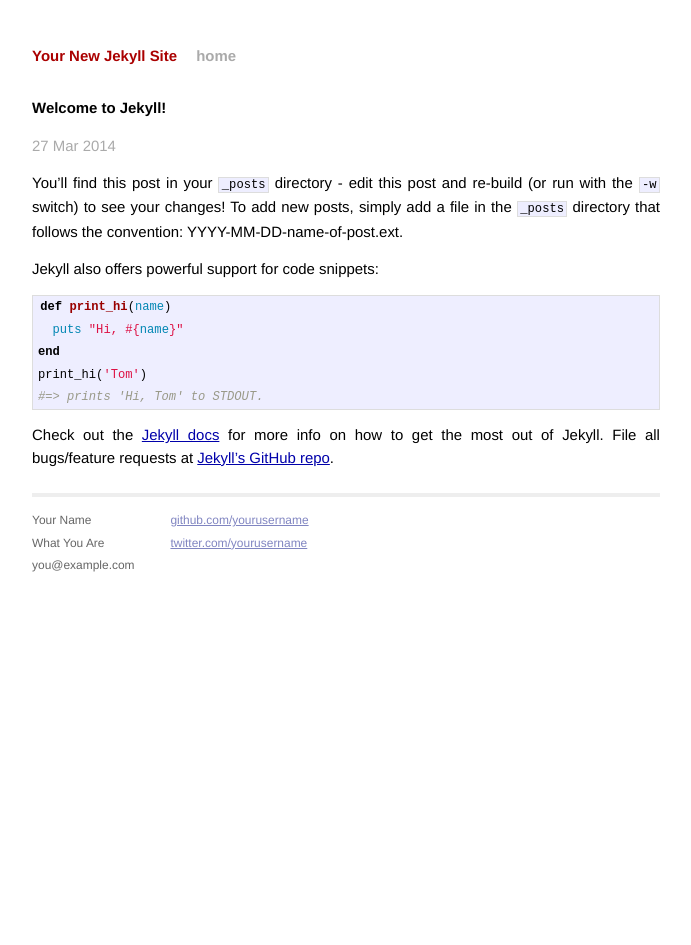
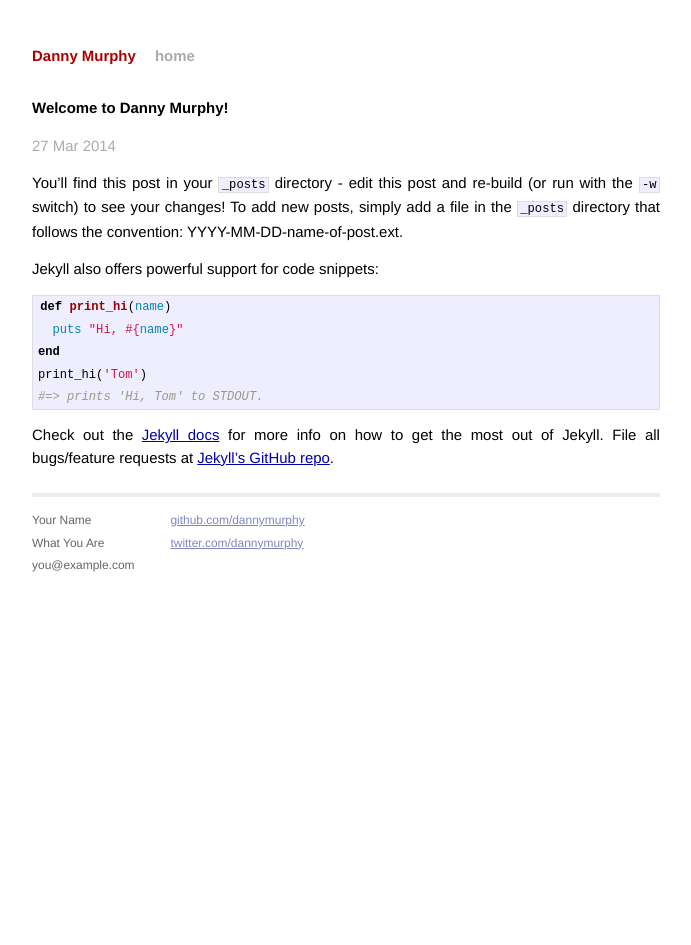
Before and after one commit to DannyMurphy/danny-murphy, a Jekyll site: the page built from _posts/2014-03-27-welcome-to-jekyll.markdown, in a window 1280 px wide. Shown: the whole page, without its empty margins (294-985 px from the left). Built offline with Jekyll 4.4.1, drawn with Linux system fonts in a browser that asks for light colours; Markdown is read by kramdown in place of the engine named in the settings.

Commit message:
Playing with settings

```diff
--- a/_config.yml
+++ b/_config.yml
@@ -1,3 +1,3 @@
-name: Your New Jekyll Site
+name: Danny Murphy
 markdown: redcarpet
 pygments: true
--- a/_layouts/default.html
+++ b/_layouts/default.html
@@ -33,8 +33,8 @@
             </div>
             <div class="contact">
               <p>
-                <a href="https://github.com/yourusername">github.com/yourusername</a><br />
-                <a href="https://twitter.com/yourusername">twitter.com/yourusername</a><br />
+                <a href="https://github.com/dannymurphy">github.com/dannymurphy</a><br />
+                <a href="https://twitter.com/dannymurphy">twitter.com/dannymurphy</a><br />
               </p>
             </div>
           </div>
--- a/_posts/2014-03-27-welcome-to-jekyll.markdown
+++ b/_posts/2014-03-27-welcome-to-jekyll.markdown
@@ -1,8 +1,8 @@
 ---
 layout: post
-title:  "Welcome to Jekyll!"
+title:  "Welcome to Danny Murphy!"
 date:   2014-03-27 01:29:33
-categories: jekyll update
+categories: Danny update
 ---
 
 You'll find this post in your `_posts` directory - edit this post and re-build (or run with the `-w` switch) to see your changes!
```
